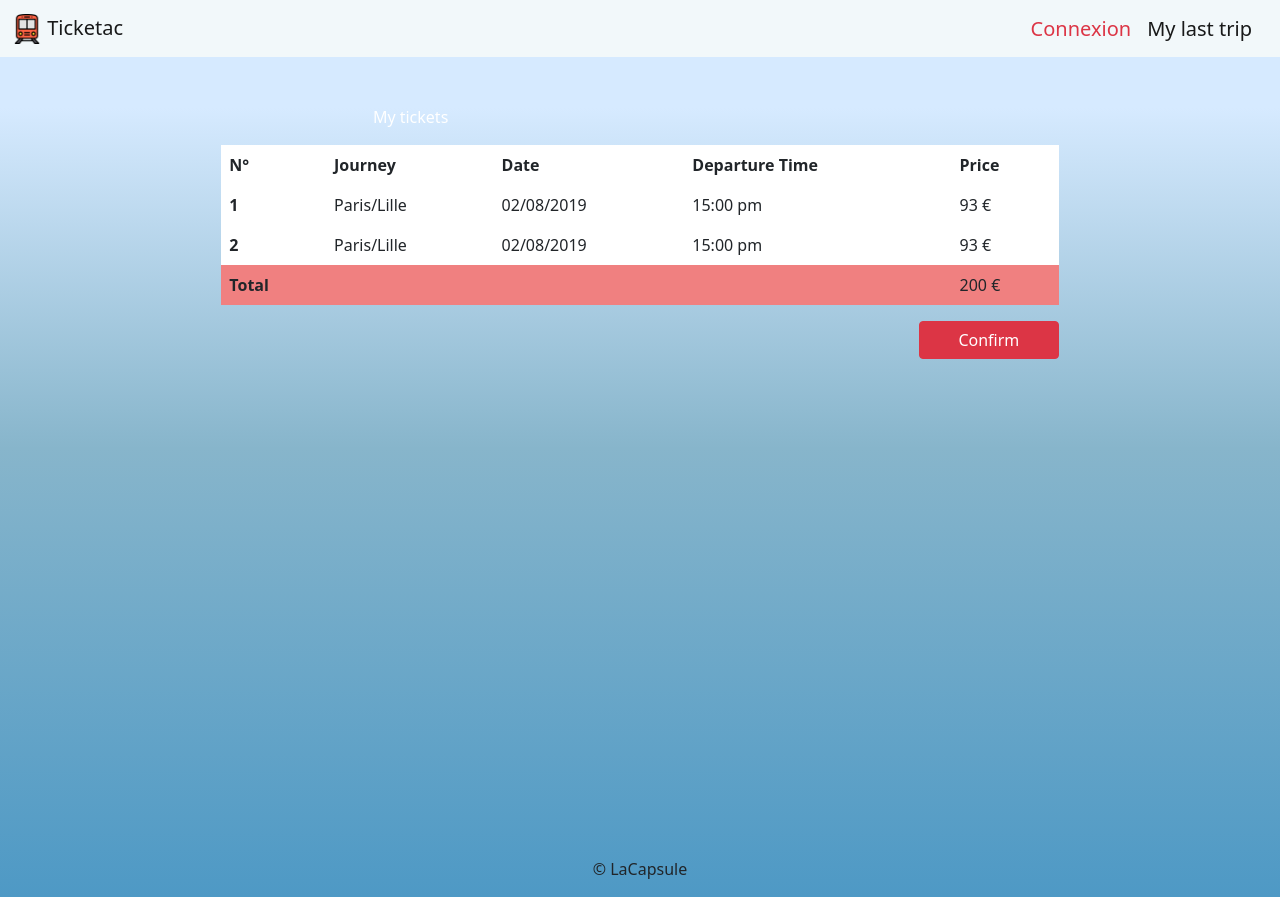
After one commit to AlexismlaWeb/TICKETAC, a Node server app: page /tickets in a window 1280 px wide. The commit adds this page. Run offline with Node 20, Linux system fonts and the light colour scheme; some libraries are stand-ins or nearby versions.

Commit message:
tickets page

```diff
--- a/public/stylesheets/style.css
+++ b/public/stylesheets/style.css
@@ -3,7 +3,7 @@ body {
   font: 14px "Lucida Grande", Helvetica, Arial, sans-serif;
   background: rgb(248,249,250);
   background: linear-gradient(180deg, rgb(214, 234, 255) 12%, rgb(135, 181, 203) 50%, rgb(78, 153, 197) 100%);
-  min-height: 100vh;
+  min-height: 100%;
 }
 
 a {
@@ -27,12 +27,23 @@ a {
 
 .home {
   color: #FFFFFF;
-  padding-top: 20px;
-  padding-bottom: 20px;
   min-height: 100vh;
   display: flex;
   align-items: center;
   justify-content: center;
+}
+
+.list {
+  color: #FFFFFF;
+  min-height: 100vh;
+  display: flex;
+  flex-direction: column;
+  align-items: center;
+
+}
+
+.total{
+  background-color: lightcoral;
 }
 
 .footer{
--- a/routes/index.js
+++ b/routes/index.js
@@ -17,6 +17,10 @@ router.get('/home', function(req, res, next) {
   res.render('home', { title: 'Express' });
 });
 
+router.get('/tickets', function(req,res,next){
+
+  res.render('tickets');
+});
 
 router.post('/trips-list', function(req,res,next){
 
--- /dev/null
+++ b/views/tickets.ejs
@@ -0,0 +1,62 @@
+<!DOCTYPE html>
+<html>
+
+<head>
+    <link rel='stylesheet' href='/stylesheets/style.css' />
+    <link href="https://cdn.jsdelivr.net/npm/bootstrap@5.1.3/dist/css/bootstrap.min.css" rel="stylesheet"
+        integrity="sha384-1BmE4kWBq78iYhFldvKuhfTAU6auU8tT94WrHftjDbrCEXSU1oBoqyl2QvZ6jIW3" crossorigin="anonymous">
+</head>
+
+<body>
+    <%- include('header')%>
+    <div class="container-fluid">
+        <div class="list">
+            <div class="row col-8">
+                <div class="offset-2 mb-3 mt-5">My tickets</div>
+                <table class="table table-borderless bg-white">
+                <thead>
+                  <tr>
+                    <th scope="col">N°</th>
+                    <th scope="col">Journey</th>
+                    <th scope="col">Date</th>
+                    <th scope="col">Departure Time</th>
+                    <th scope="col">Price</th>
+                  </tr>
+                </thead>
+                <tbody>
+                  <tr>
+                    <th scope="row">1</th>
+                    <td>Paris/Lille</td>
+                    <td>02/08/2019</td>
+                    <td>15:00 pm</td>
+                    <td>93 €</td>
+                  </tr>
+                  <tr>
+                    <th scope="row">2</th>
+                    <td>Paris/Lille</td>
+                    <td>02/08/2019</td>
+                    <td>15:00 pm</td>
+                    <td>93 €</td>
+                  </tr>
+                  <tr class="total">
+                    <th scope="row">Total</th>
+                    <td></td>
+                    <td></td>
+                    <td></td>
+                    <td>200 €</td>
+                  </tr>
+                </tbody>
+              </table>
+              <button type="submit" class="btn btn-danger col-2 offset-10">Confirm</button>
+            </div>
+
+
+        </div>
+    </div>
+    <%-include('footer')%>
+    <script src="https://cdn.jsdelivr.net/npm/bootstrap@5.1.3/dist/js/bootstrap.bundle.min.js"
+        integrity="sha384-ka7Sk0Gln4gmtz2MlQnikT1wXgYsOg+OMhuP+IlRH9sENBO0LRn5q+8nbTov4+1p"
+        crossorigin="anonymous"></script>
+</body>
+
+</html>
```
